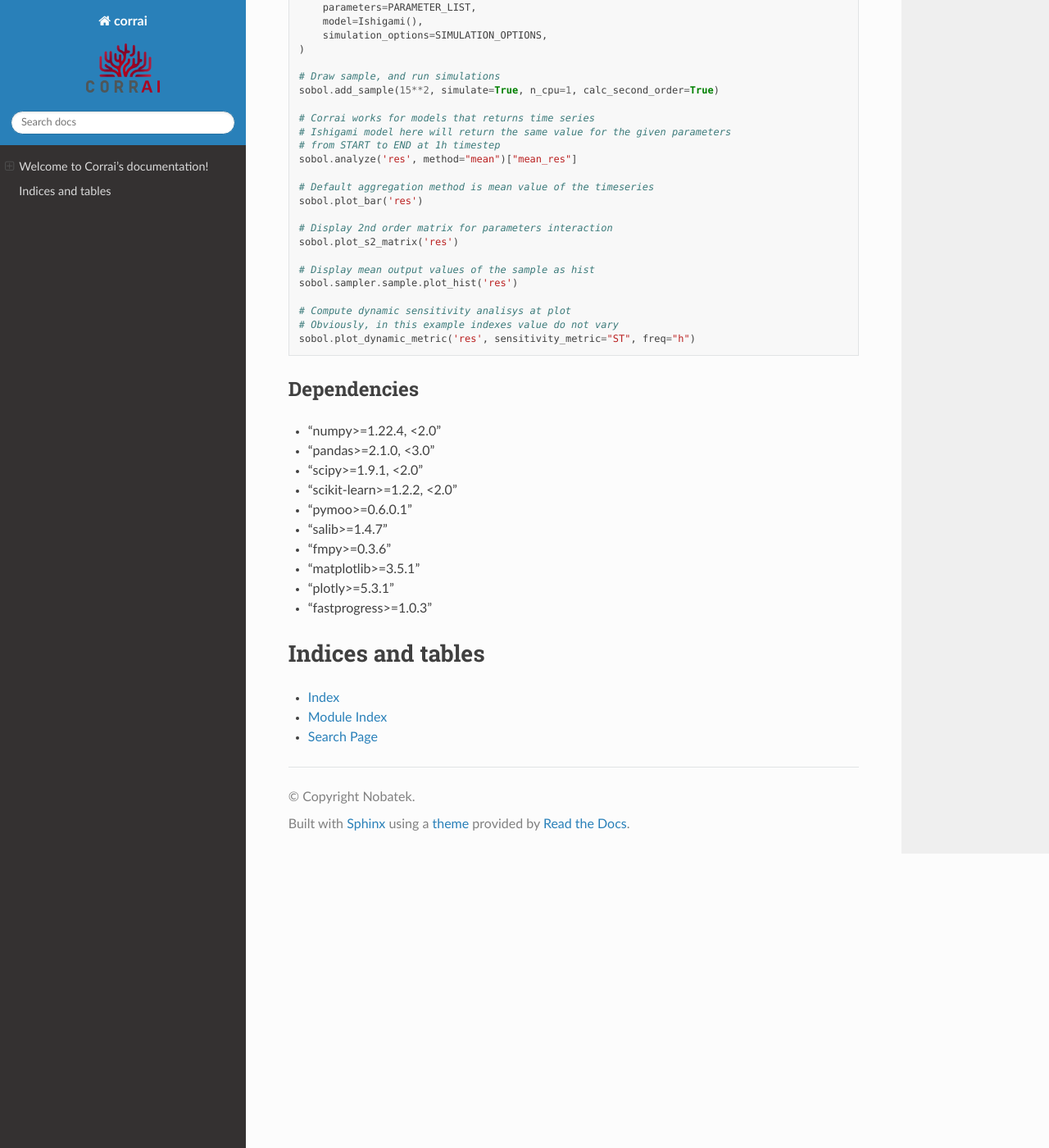
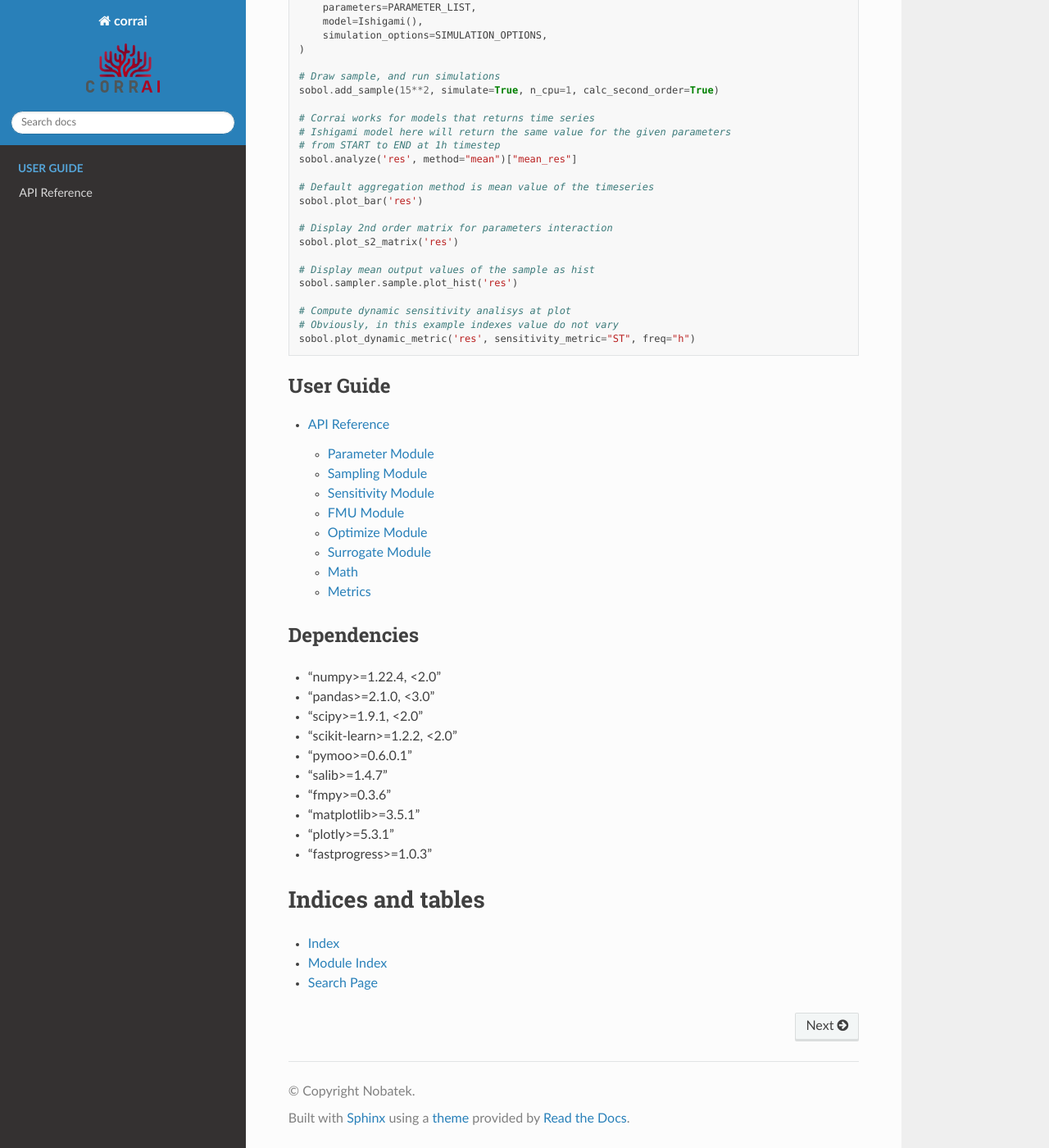
Before and after one commit to BuildingEnergySimulationTools/corrai, a Sphinx documentation site: the page built from docs/index.rst, in a window 1280 px wide and 1400 px high, scrolled down 1108 px. Shown: the whole window at 82% size. Built offline with Sphinx 7.4.7 and the Read the Docs theme 3.1.0, drawn with Linux system fonts in a browser that asks for light colours.

```diff
--- /dev/null
+++ b/docs/api_reference/base/metrics.rst
@@ -0,0 +1,7 @@
+Metrics
+=======
+
+
+.. automodule:: corrai.base.metrics
+   :members:
+   :show-inheritance:
--- /dev/null
+++ b/docs/api_reference/base/parameter.rst
@@ -0,0 +1,7 @@
+Parameter Module
+================
+
+.. autoclass:: corrai.base.parameter.Parameter
+   :members:
+   :undoc-members:
+   :show-inheritance:
--- /dev/null
+++ b/docs/api_reference/fmu.rst
@@ -0,0 +1,6 @@
+FMU Module
+==================
+
+.. autoclass:: corrai.fmu.ModelicaFmuModel
+   :members:
+   :show-inheritance:
--- /dev/null
+++ b/docs/api_reference/index.rst
@@ -0,0 +1,15 @@
+API Reference
+=============
+
+.. toctree::
+   :maxdepth: 3
+   :caption: API Reference
+
+   base/parameter
+   sampling
+   sensitivity
+   fmu
+   optimize
+   surrogate
+   base/math
+   base/metrics
--- a/docs/conf.py
+++ b/docs/conf.py
@@ -10,10 +10,9 @@ copyright = "Nobatek"
 author = "Baptiste Durand-Estebe"
 
 # The full version, including alpha/beta/rc tags
-# try:
-#     version = release = importlib.metadata.version("corrai")
-# except importlib.metadata.PackageNotFoundError:
-version = release = "0.0.0"  # or read from a file like pyproject.toml
+version = release = importlib.metadata.version("corrai")
+if version is None:
+    version = release = "0.0.0"  # only for local dev
 
 # General configuration
 extensions = [
--- a/docs/index.rst
+++ b/docs/index.rst
@@ -79,6 +79,14 @@ Quick Example
     # Obviously, in this example indexes value do not vary
     sobol.plot_dynamic_metric('res', sensitivity_metric="ST", freq="h")
 
+
+
+.. toctree::
+   :maxdepth: 2
+   :caption: User Guide
+
+   api_reference/index
+
 Dependencies
 ------------
 
```
Also changed, not shown: docs/api_reference/base/math.rst (added, +8 -0 lines), docs/api_reference/optimize.rst (added, +10 -0 lines), docs/api_reference/sampling.rst (added, +30 -0 lines), docs/api_reference/sensitivity.rst (added, +24 -0 lines), docs/api_reference/surrogate.rst (added, +10 -0 lines), 1 other file.
